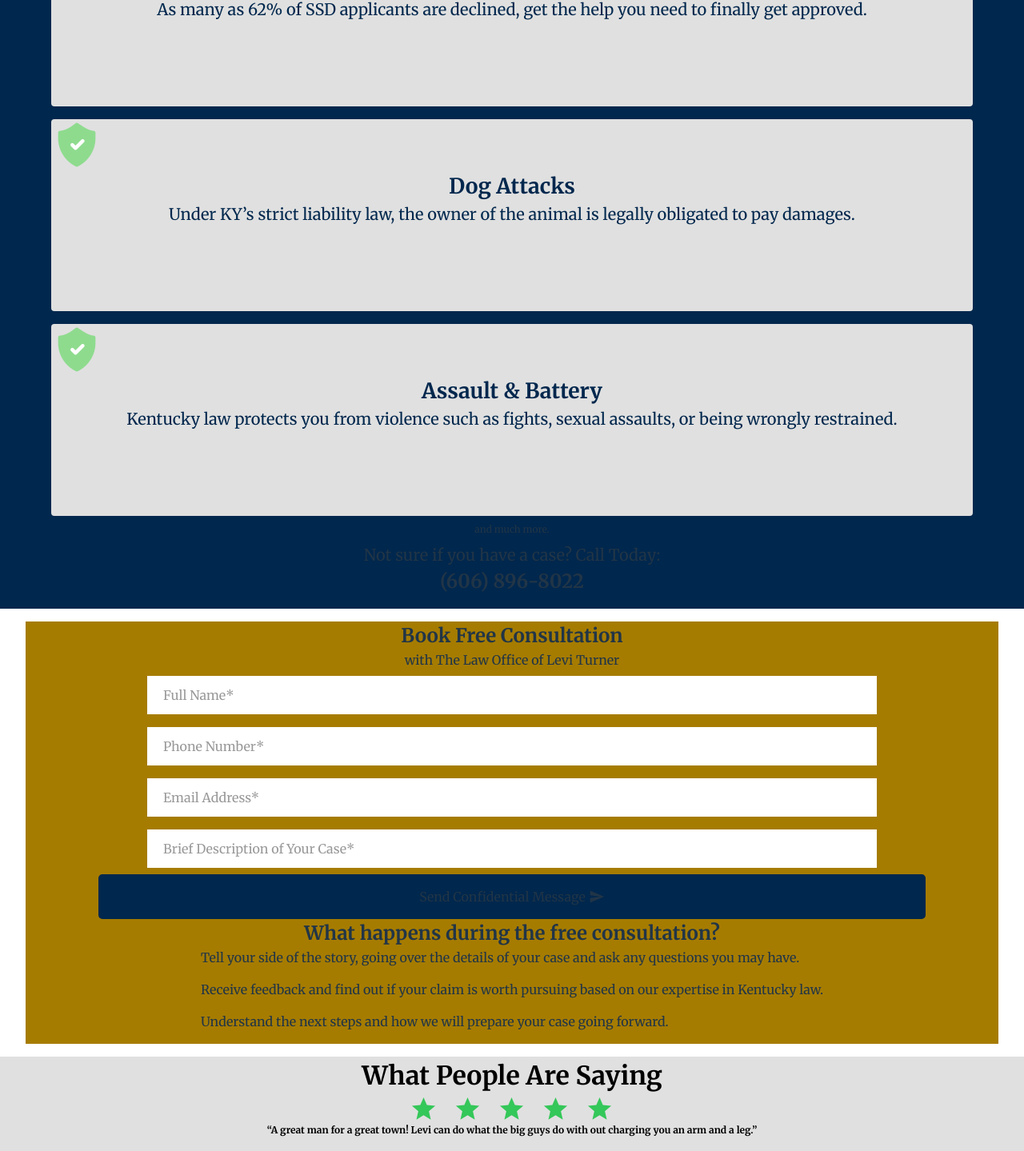
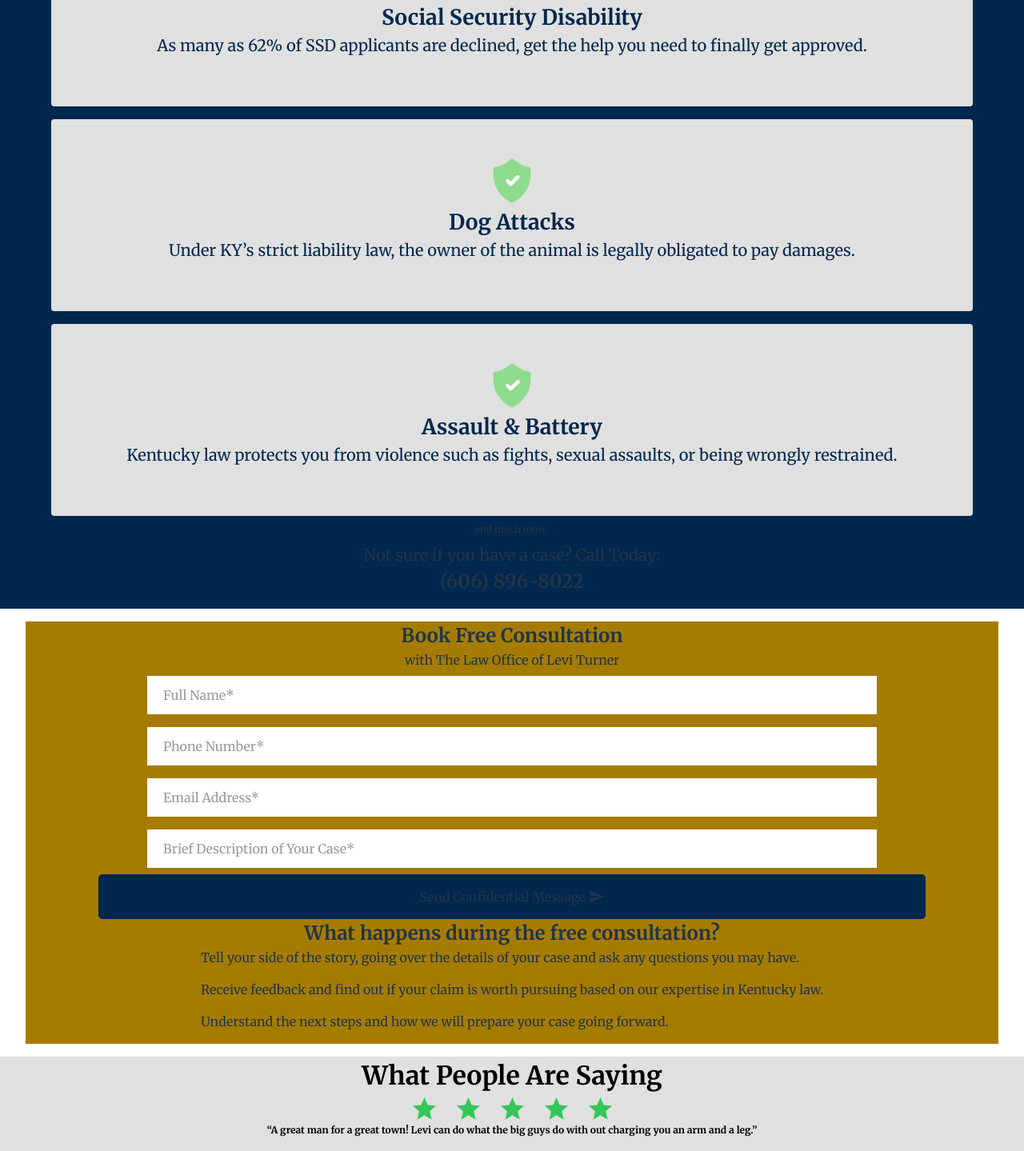
Before and after one commit to Matt41531/The-Law-Office-of-Levi-Turner, a React (Vite) app: page / in a window 1280 px wide. Shown: the part 1356-2795 px from the top of the page at 80% size. Built offline with nearby package versions, Linux system fonts and the light colour scheme.

Commit message:
Fixing elements broken by tailwind switch

```diff
--- a/src/components/Reviews.jsx
+++ b/src/components/Reviews.jsx
@@ -140,13 +140,13 @@ function Review({
   reviewLogo,
 }) {
   return (
-    <div>
+    <div className="flex flex-col justify-center">
       <div>{arrayOfStars}</div>
       <div className="review-text">{reviewText}</div>
-      <div className="contact-block">
+      <div className="contact-block flex flex-col justify-center">
         <div className="review-contact">{contactName}</div>
         <div className="review-contact">{contactLocation}</div>
-        <img src={reviewLogo} className="review-logo" />
+        <img src={reviewLogo} className="w-12"/>
       </div>
     </div>
   );
--- a/src/components/Services.jsx
+++ b/src/components/Services.jsx
@@ -47,7 +47,7 @@ function Services() {
 // eslint-disable-next-line react/prop-types
 function ServiceCard({ title, description }) {
   return (
-    <div className="service-card">
+    <div className="service-card flex flex-col justify-center ">
       <img src={verifiedShield} />
       <span className="title-text">{title}</span>
       <p className="description-text">{description}</p>
```
